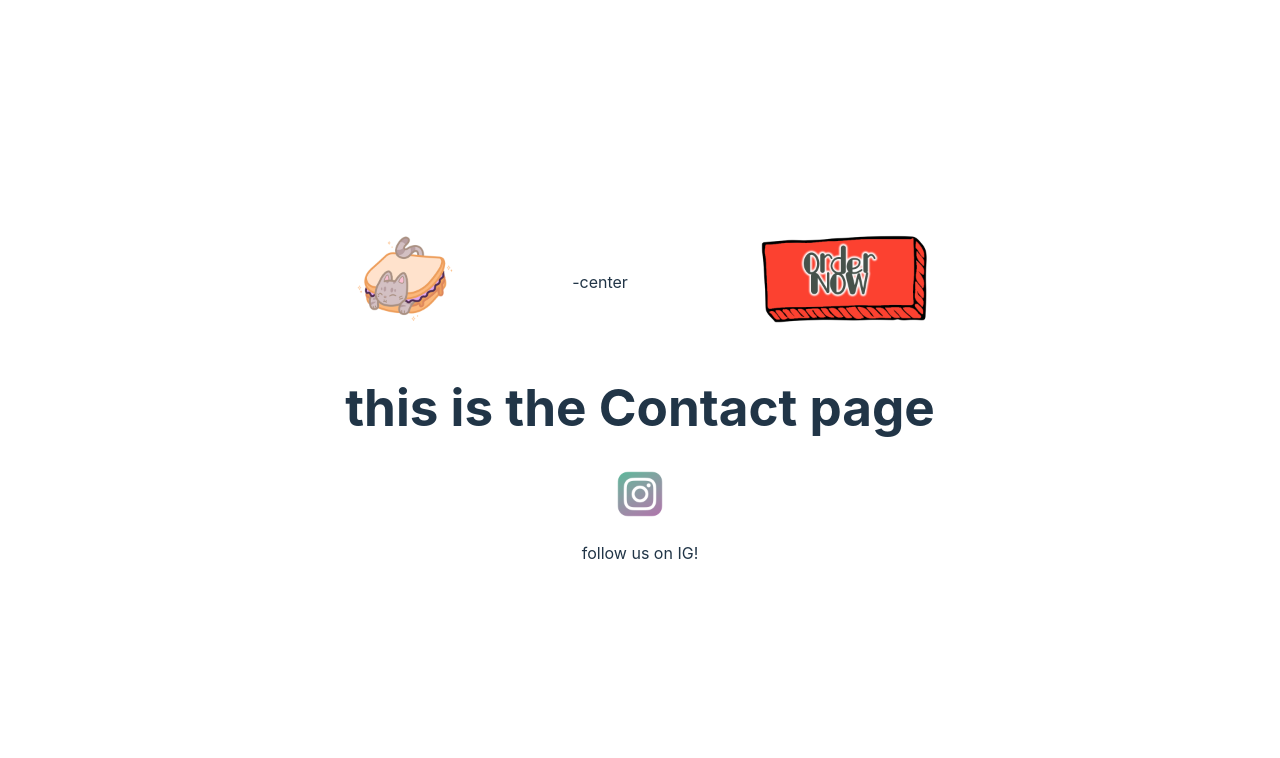
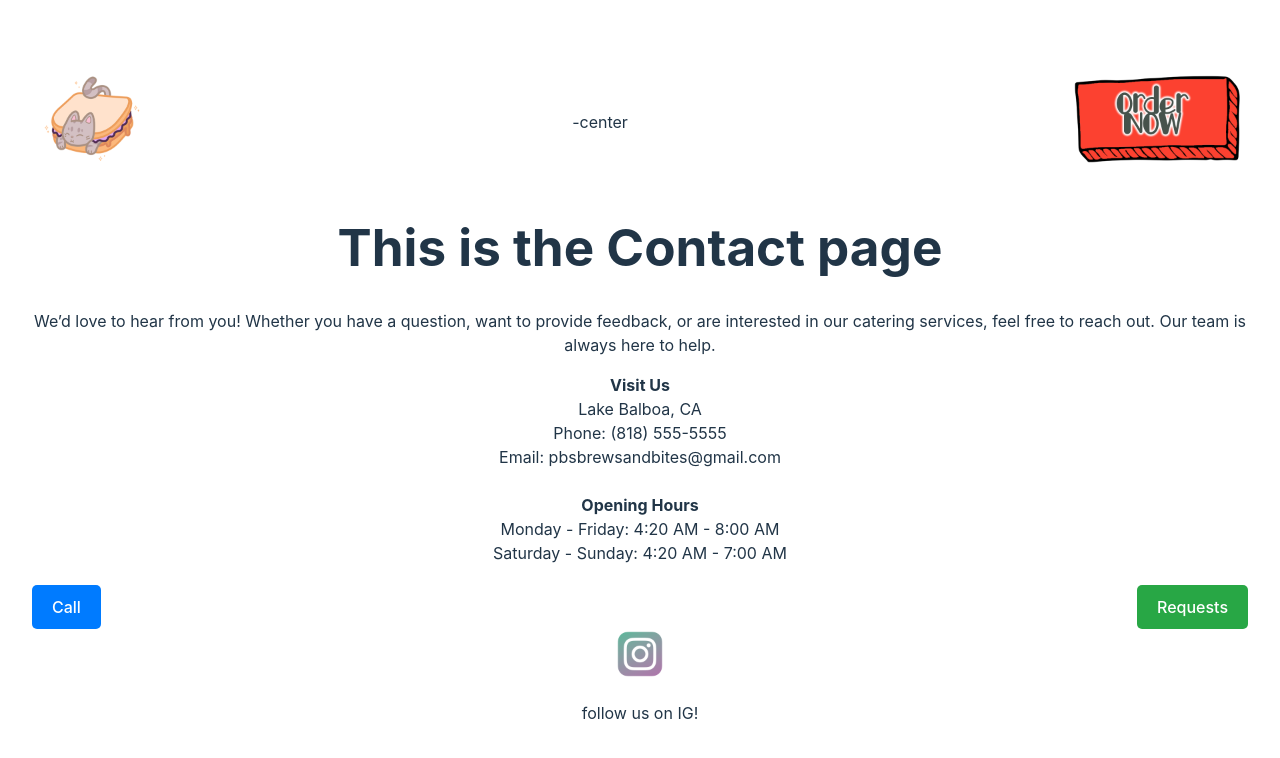
Before and after one commit to rtocastro/bruiseandbites, a React (Vite) app: page /Contact in a window 1280 px wide. Shown: the top 758 px of the page. Built offline with nearby package versions, Linux system fonts and the light colour scheme.

Commit message:
put in some basic info on contact page with buttons for calling/requests

```diff
--- a/src/pages/Contact.jsx
+++ b/src/pages/Contact.jsx
@@ -1,13 +1,42 @@
-import React from 'react'
-
+import React from 'react';
+import { Link } from 'react-router-dom';
 
 function Contact() {
-
   return (
     <>
-<h1>this is the Contact page</h1>
+      <h1>This is the Contact page</h1>
+
+      <div>
+        <p>
+          We’d love to hear from you! Whether you have a question, want to provide feedback, or are interested in our catering services, feel free to reach out. Our team is always here to help.
+        </p>
+      </div>
+
+      <div>
+        <strong>Visit Us</strong>
+        <br />
+        Lake Balboa, CA
+        <br />
+        Phone: (818) 555-5555
+        <br />
+        Email: pbsbrewsandbites@gmail.com
+      </div>
+
+      <br />
+      <strong>Opening Hours</strong>
+      <br />
+      Monday - Friday: 4:20 AM - 8:00 AM
+      <br />
+      Saturday - Sunday: 4:20 AM - 7:00 AM
+      <br />
+
+      {/* Buttons at the bottom */}
+      <div style={{ display: 'flex', justifyContent: 'space-between', marginTop: '20px' }}>
+        <a href="tel:+18186507462" style={{ padding: '10px 20px', backgroundColor: '#007bff', color: 'white', textDecoration: 'none', borderRadius: '5px' }}>Call</a>
+        <Link to="/Request" style={{ padding: '10px 20px', backgroundColor: '#28a745', color: 'white', textDecoration: 'none', borderRadius: '5px' }}>Requests</Link>
+      </div>
     </>
-  )
+  );
 }
 
-export default Contact
+export default Contact;
```
